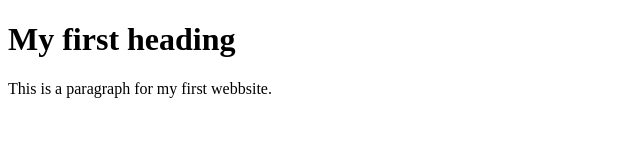
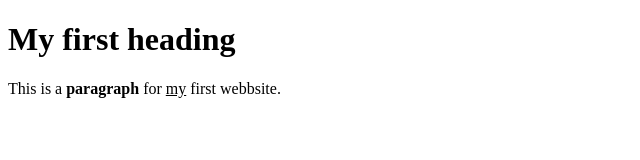
Before and after one commit to rw4028/exploring-cs, a plain HTML site: page index.html in a window 1280 px wide. Shown: the full height of the page, 0-640 px from the left. Drawn offline with Linux system fonts and the light colour scheme.

Commit message:
Update index.html

```diff
--- a/index.html
+++ b/index.html
@@ -2,6 +2,6 @@
 <html>
  <body>
   <h1>My first heading</h1>
-  <p>This is a paragraph for my first webbsite.</p>
+  <p>This is a <b>paragraph</b> for <u>my</u> first webbsite.</p>
  </body>
 </html>
```
